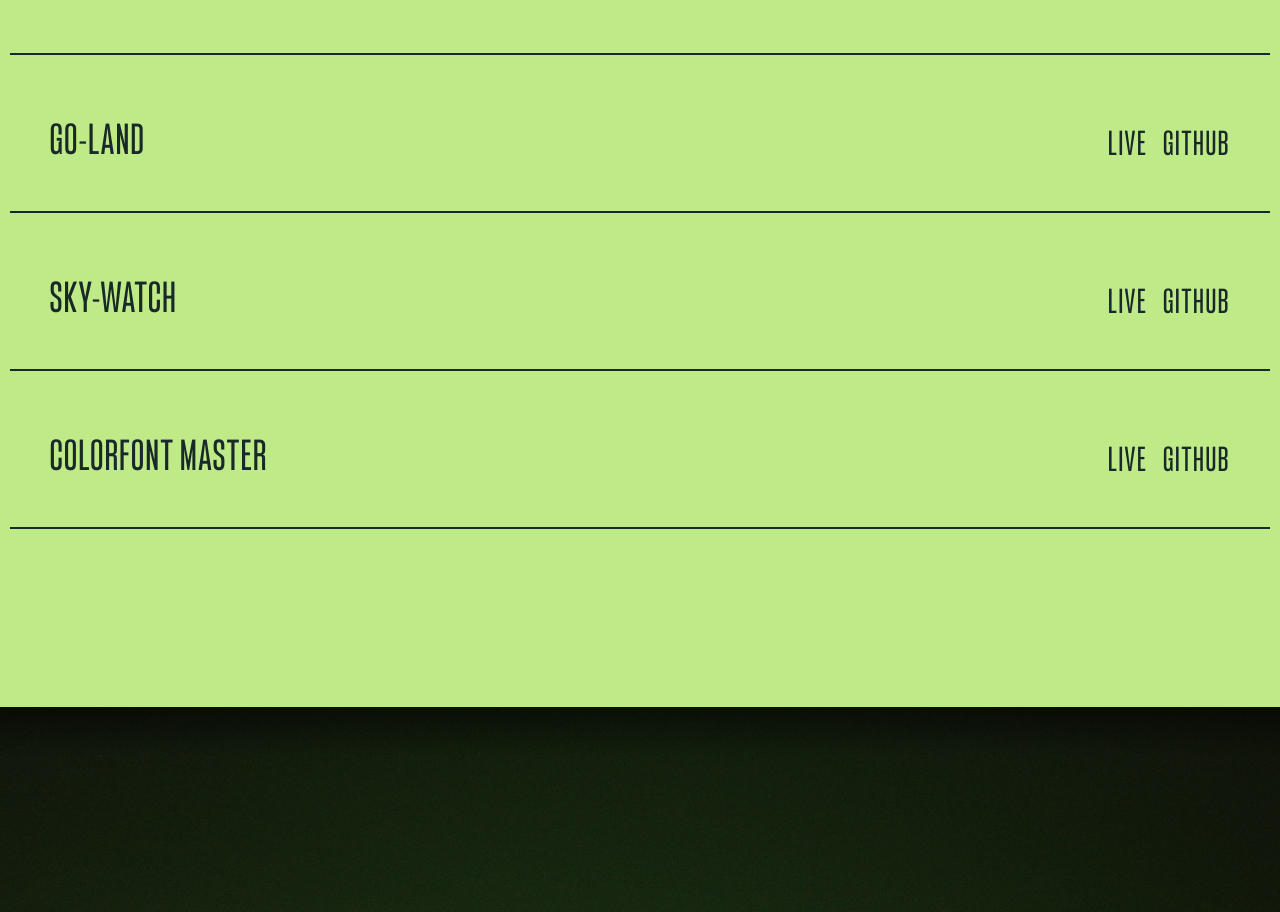
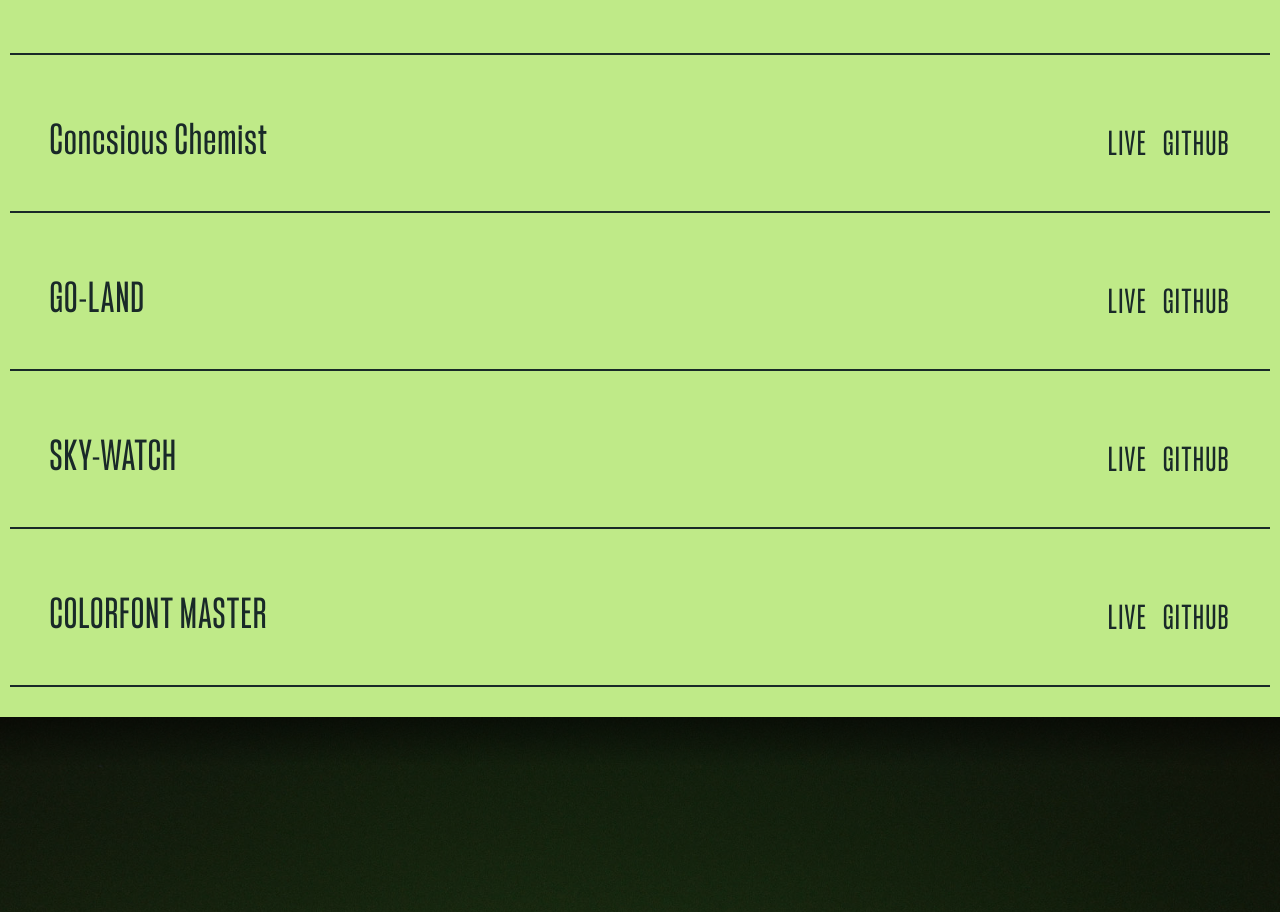
Before and after one commit to Samay001/portfolio, a React (Create React App) app: page / in a window 1280 px wide. Shown: the part 2493-3405 px from the top of the page. Built offline with nearby package versions, Linux system fonts and the light colour scheme.

Commit message:
Update projects.js

```diff
--- a/src/pages/projects.js
+++ b/src/pages/projects.js
@@ -14,6 +14,12 @@ const Projects = () => {
       live: "https://urbansnitch-w7we.vercel.app/",
       github: "https://github.com/Samay001/urbansnitch",
       video: urbansnitch,
+    },
+    {
+      name: "Concsious Chemist",
+      live: "https://conscious-chemist.vercel.app",
+      github: "https://github.com/Samay001/conscious-chemist",
+      video: goland,
     },
     {
       name: "GO-LAND",
```
